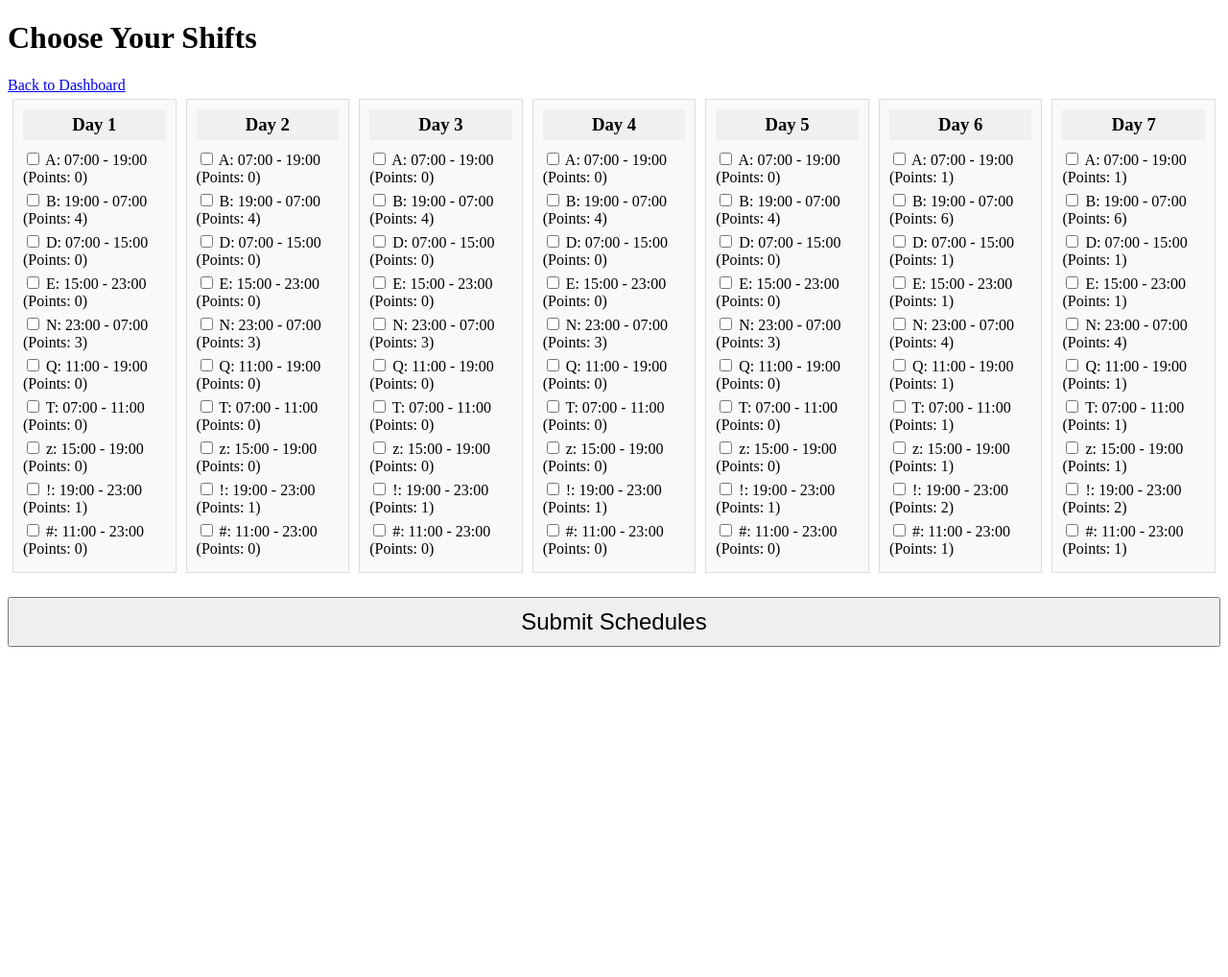
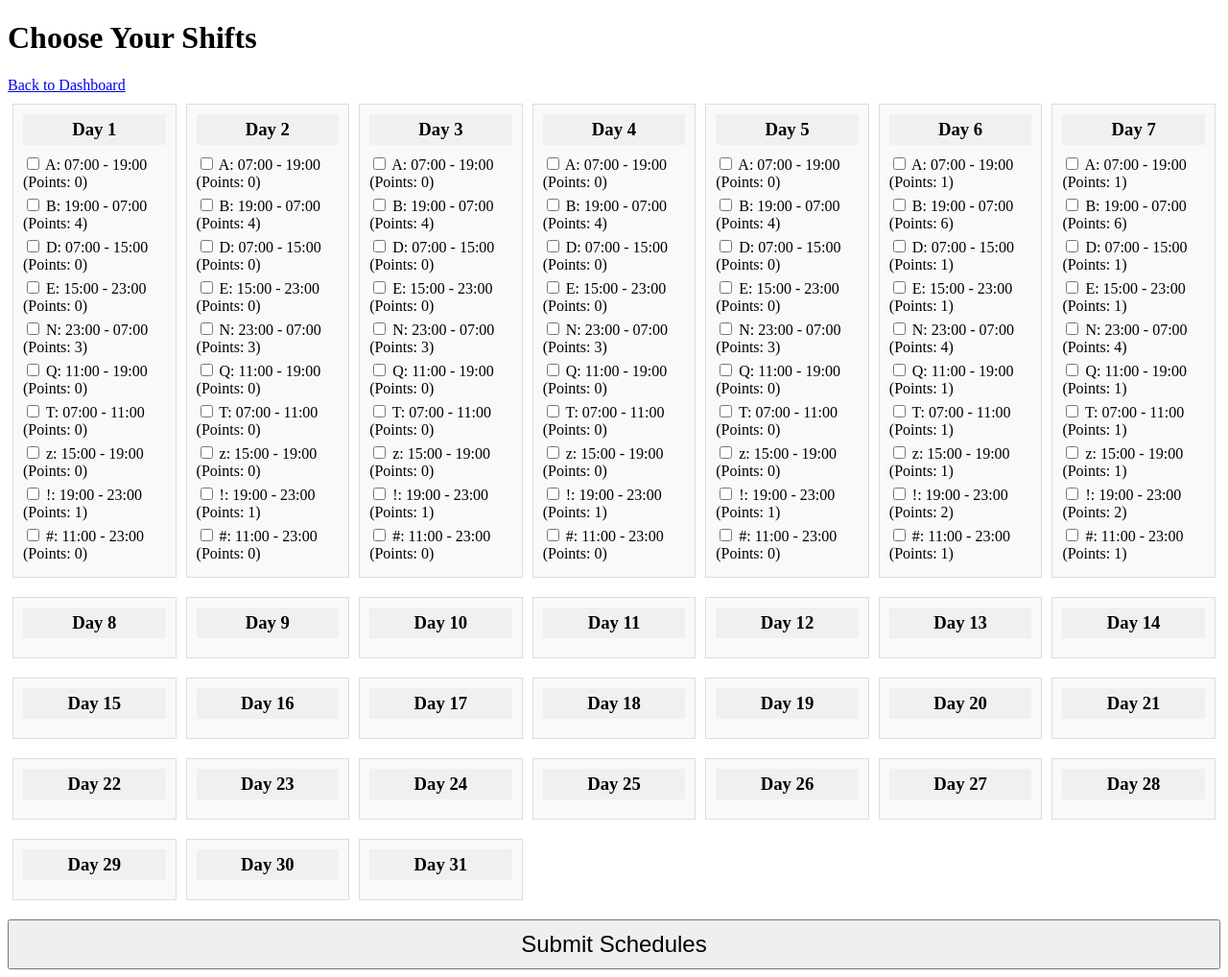
Before and after one commit to Alchemist-iridium/hospital_schedule, a Flask app: page /worker/schedule_system in a window 1280 px wide. Shown: the whole page at 96% size. Before the commit the page ends 674 px from the top, so only its background shows below. Run offline with Flask 3, Linux system fonts and the light colour scheme; a user stored in the database is signed in.

Commit message:
Update schedule_system.html
(update the display... it is not that strongly executed when the prompt doesn't stress on it)

```diff
--- a/sign_up_updated-final/templates/worker/schedule_system.html
+++ b/sign_up_updated-final/templates/worker/schedule_system.html
@@ -4,17 +4,24 @@
     <meta charset="UTF-8">
     <title>Schedule System</title>
     <style>
-        .container {
+        .week-container {
+            margin-bottom: 20px;
+        }
+        .day-row {
             display: flex;
             justify-content: space-between;
+            margin: 10px 0;
+        }
+        .day-row:last-child {
+            justify-content: flex-start; /* Align last row to left */
         }
         .day-section {
-            width: calc(100% / 7);
+            width: calc(100% / 7 - 10px);
             padding: 10px;
             box-sizing: border-box;
             background-color: #f9f9f9;
             border: 1px solid #ddd;
-            margin: 5px;
+            margin: 0 5px;
         }
         .day-section h3 {
             margin: 0;
@@ -38,7 +45,7 @@
         .conflict-notice {
             color: red;
             font-weight: bold;
-            display: none; /* Hidden by default */
+            display: none;
         }
     </style>
 </head>
@@ -47,8 +54,11 @@
     <a href="{{ url_for('main.worker_dashboard') }}">Back to Dashboard</a>
 
     <form method="post" id="shiftForm">
-        <div class="container">
-            {% for day in range(1, 8) %}
+        {% set weeks = (31 / 7)|round(0, 'ceil')|int %}
+        {% for week in range(weeks) %}
+            <div class="week-container">
+                <div class="day-row">
+                    {% for day in range(week * 7 + 1, (week + 1) * 7 + 1) if day <= 31 %}
                         <div class="day-section">
                             <h3>Day {{ day }}</h3>
                             <div class="shift-list">
@@ -65,9 +75,10 @@
                         </div>
                     {% endfor %}
                 </div>
+            </div>
+        {% endfor %}
         <button type="submit" class="submit-button">Submit Schedules</button>
     </form>
-
 
     <!-- Modal for conflict notice -->
     <div id="conflictModal" style="display: none; position: fixed; top: 0; left: 0; width: 100%; height: 100%; background: rgba(0, 0, 0, 0.5); z-index: 1000;">
@@ -78,29 +89,31 @@
     </div>
 
     <script>
-        let selectedShifts = []; // Array to store selected shifts
+        let selectedShifts = [];
 
-        // Function to check if two shifts overlap
+        function timeToMinutes(timeStr) {
+            const [hours, minutes] = timeStr.split(':').map(Number);
+            return hours * 60 + minutes;
+        }
+
         function isOverlapping(start1, end1, start2, end2) {
             return start1 < end2 && start2 < end1;
         }
 
-        // Event listener for checkbox changes
         document.querySelectorAll('input[type="checkbox"]').forEach(input => {
             input.addEventListener('change', function() {
                 const shift = {
                     id: this.value,
-                    day: this.dataset.day, // Assume data-day attribute holds the day
-                    startMinutes: parseInt(this.dataset.start), // Assume data-start holds start time in minutes
-                    endMinutes: parseInt(this.dataset.end) // Assume data-end holds end time in minutes
+                    day: this.dataset.day,
+                    startMinutes: timeToMinutes(this.dataset.start),
+                    endMinutes: timeToMinutes(this.dataset.end)
                 };
 
                 if (this.checked) {
-                    // Check for overlaps
                     for (let existing of selectedShifts) {
                         if (shift.day === existing.day &&
-                            isOverlapping(shift.startMinutes, shift.endMinutes, existing.startMinutes, existing.endMinutes)) {
-                            // Show the modal and uncheck the box
+                            isOverlapping(shift.startMinutes, shift.endMinutes,
+                                        existing.startMinutes, existing.endMinutes)) {
                             document.getElementById('conflictModal').style.display = 'block';
                             this.checked = false;
                             return;
```
Lines whose indentation alone changed are shown as unchanged.
